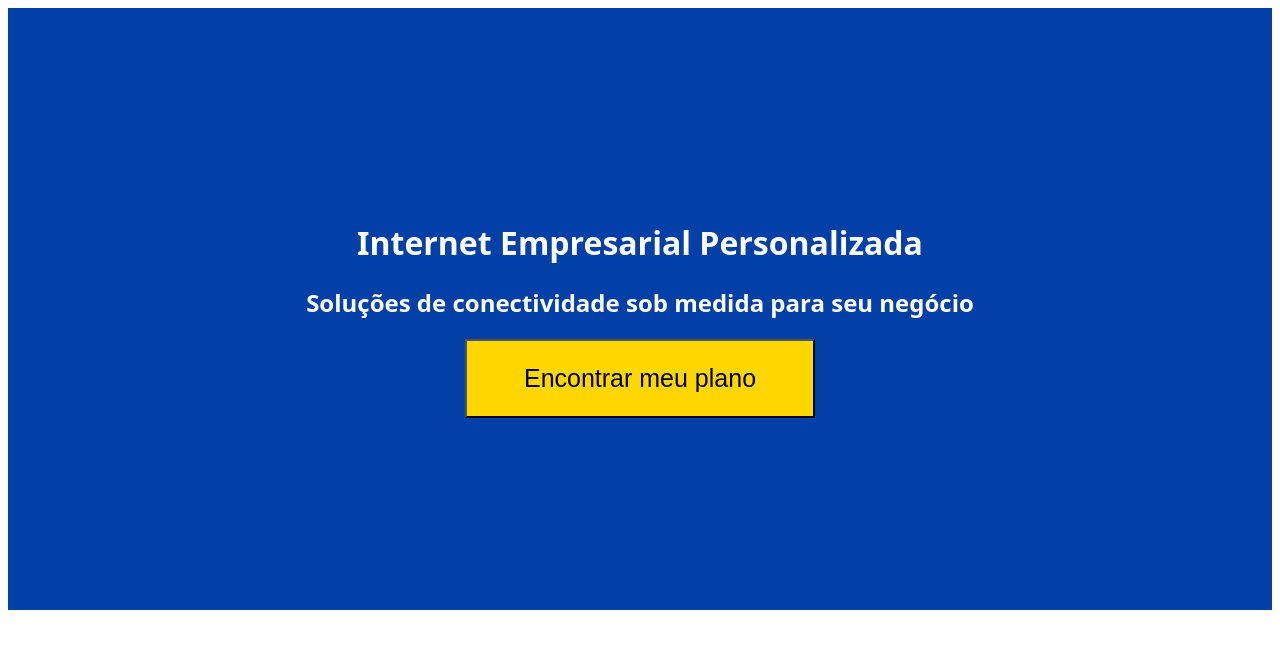
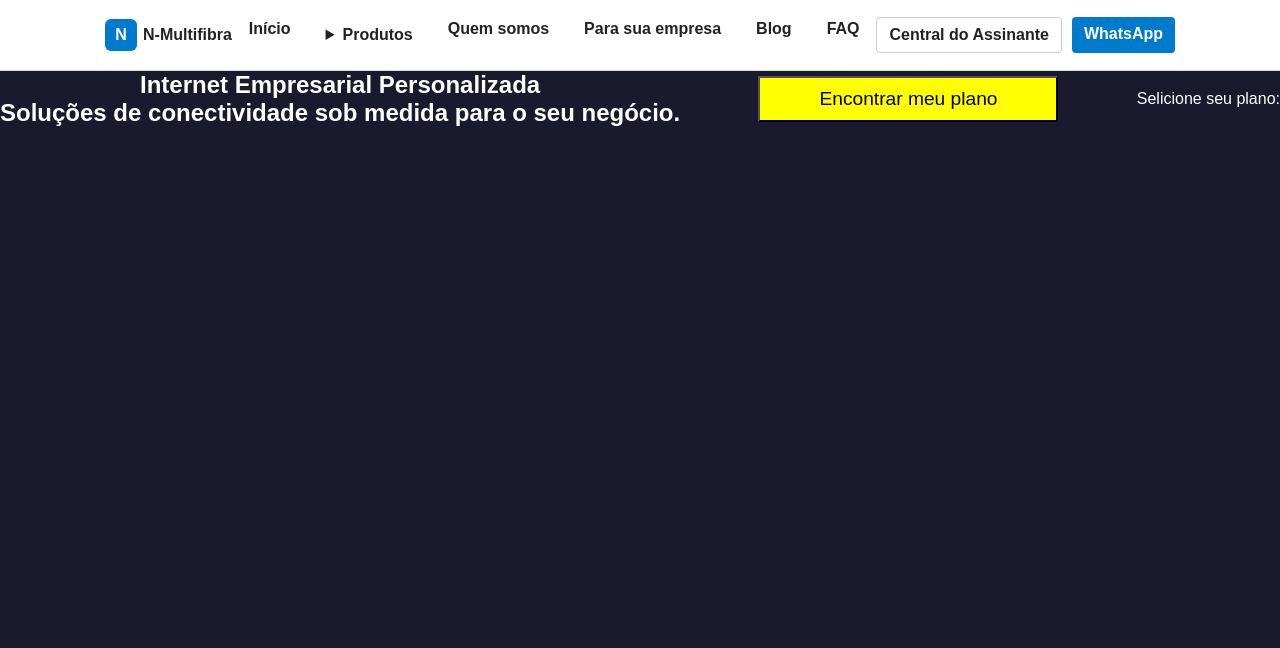
Before and after one commit to gbrielbram18/Site-Insttitucional, a plain HTML site: page Rai/rai.html in a window 1280 px wide. Drawn offline with Linux system fonts and the light colour scheme.

Commit message:
adicionando alterações.

```diff
--- a/Rai/css/style.css
+++ b/Rai/css/style.css
@@ -1,14 +1,204 @@
-header{
-    background:rgb(2 63 167);
-    text-align: center;
-    padding: 12em;
-    color: #ffff;
-    font-family: system-ui, -apple-system, BlinkMacSystemFont, 'Segoe UI', Roboto, Oxygen, Ubuntu, Cantarell, 'Open Sans', 'Helvetica Neue', sans-serif;
+/* RESET BÁSICO */
+* {
+  margin: 0;
+  padding: 0;
+  box-sizing: border-box;
 }
 
-.button-top1{
-    width: 350px;
-    padding: 23px;
-    font-size: 25px;
-    background-color: #FFD700;
+body {
+  font-family: Arial, sans-serif;
+  background: #1a1a2e;
+  color: #222;
 }
+
+/* HEADER */
+.header-wrap {
+  background: #fff;
+  border-bottom: 1px solid #ddd;
+  position: sticky;
+  top: 0;
+}
+
+.container {
+  max-width: 1100px;
+  margin: 0 auto;
+  padding: 0 15px;
+}
+
+.bar {
+  display: flex;
+  justify-content: space-between;
+  align-items: center;
+  height: 70px;
+}
+
+/* LOGO */
+.logo {
+  display: flex;
+  align-items: center;
+  text-decoration: none;
+  font-weight: bold;
+  color: #222;
+}
+
+.logo-badge {
+  width: 32px;
+  height: 32px;
+  background: #007acc;
+  color: #fff;
+  display: flex;
+  align-items: center;
+  justify-content: center;
+  border-radius: 6px;
+  margin-right: 6px;
+}
+
+/* MENU */
+.nav-list {
+  list-style: none;
+  display: flex;
+  gap: 15px;
+}
+
+.nav-list li a,
+.nav-list summary {
+  text-decoration: none;
+  color: #222;
+  font-weight: 600;
+  padding: 6px 10px;
+  border-radius: 4px;
+}
+
+.nav-list li a:hover,
+.nav-list summary:hover {
+  background: #eee;
+}
+
+/* DROPDOWN */
+details {
+  position: relative;
+}
+
+.dropdown {
+  position: absolute;
+  top: 100%;
+  left: 0;
+  background: #fff;
+  border: 1px solid #ddd;
+  border-radius: 4px;
+  display: flex;
+  flex-direction: column;
+  margin-top: 5px;
+}
+
+.dropdown a {
+  padding: 8px 12px;
+  color: #222;
+  text-decoration: none;
+}
+
+.dropdown a:hover {
+  background: #f5f5f5;
+}
+
+/* CTA */
+.cta {
+  display: flex;
+  gap: 10px;
+}
+
+.btn {
+  padding: 8px 12px;
+  border: none;
+  border-radius: 4px;
+  font-weight: bold;
+  text-decoration: none;
+  cursor: pointer;
+}
+
+.btn-outline {
+  background: #fff;
+  border: 1px solid #ccc;
+  color: #222;
+}
+
+.btn-primary {
+  background: #007acc;
+  color: #fff;
+}
+
+/* HAMBURGER (MOBILE) */
+#nav-toggle {
+  display: none;
+}
+
+.hamb {
+  display: none;
+  flex-direction: column;
+  cursor: pointer;
+}
+
+.hamb .line {
+  width: 22px;
+  height: 2px;
+  background: #222;
+  margin: 4px 0;
+}
+
+/* RESPONSIVO */
+@media (max-width: 768px) {
+  .hamb {
+    display: flex;
+  }
+
+  nav {
+    display: none;
+    width: 100%;
+    background: #fff;
+    border-top: 1px solid #ddd;
+    position: absolute;
+    top: 70px;
+    left: 0;
+  }
+
+  #nav-toggle:checked ~ nav {
+    display: block;
+  }
+
+  .nav-list {
+    flex-direction: column;
+    padding: 10px;
+  }
+
+  .cta {
+    display: none; /* Esconde os botões no mobile pra simplificar */
+  }
+}
+
+.article-content{
+    display: flex;
+    align-items: center;
+    margin-bottom: 40px;
+    justify-content: center;
+}
+
+.text-titulo{
+    text-align: center;
+    color: white;
+
+}
+
+.button-plan{
+    width: 300px;
+    padding: 10px;
+    background-color: yellow;
+    display: block;
+    margin-left: auto;
+    margin-right: auto;
+    font-size: 1.2em;
+}
+
+.text-sel{
+    text-align: right;
+    color: white;
+}
--- a/Rai/rai.html
+++ b/Rai/rai.html
@@ -7,12 +7,73 @@
     <link rel="stylesheet" href="css/style.css">
 </head>
 <body>
-    <header>
+      <header class="header-wrap">
+    <div class="container bar">
+      <a class="logo" href="#">
+        <span class="logo-badge">N</span>
+        <span>N-Multifibra</span>
+      </a>
+
+      <input type="checkbox" id="nav-toggle">
+      <label for="nav-toggle" class="hamb">
+        <span class="line"></span>
+        <span class="line"></span>
+        <span class="line"></span>
+      </label>
+
+      <nav class="menu">
+        <ul class="nav-list">
+          <li><a href="#">Início</a></li>
+          <li>
+            <details>
+              <summary>Produtos</summary>
+              <div class="dropdown">
+                <a href="#">Combos e planos</a>
+                <a href="#">Telefonia fixa</a>
+                <a href="#">Streaming + TV</a>
+                <a href="#">Rede Mesh</a>
+                <a href="#">Todos os produtos</a>
+              </div>
+            </details>
+          </li>
+          <li><a href="#">Quem somos</a></li>
+          <li><a href="#">Para sua empresa</a></li>
+          <li><a href="#">Blog</a></li>
+          <li><a href="#">FAQ</a></li>
+        </ul>
+      </nav>
+
+      <div class="cta">
+        <a class="btn btn-outline" href="#">Central do Assinante</a>
+        <a class="btn btn-primary" href="#">WhatsApp</a>
+      </div>
+    </div>
+
+  </header>
+<main>
+    <article class="article-content">
+
+    <div class="text-titulo">
         <h1>Internet Empresarial Personalizada</h1>
-        <h2>Soluções de conectividade sob medida para seu negócio</h2>
+        <h2>Soluções de conectividade sob medida para o seu negócio.</h2>
+    </div>
+        <button class="button-plan"> Encontrar meu plano</button>
 
-           <button class="button-top1">Encontrar meu plano</button>
-    </header>
+    <div class="text-sel">
+        <p>Selicione seu plano:</p>
+    </div>
+
+    </article>
+
+    <section>
+
+        <article>
+
+        </article>
+
+    </section>
+
+</main>
 
 </body>
 </html>
```
